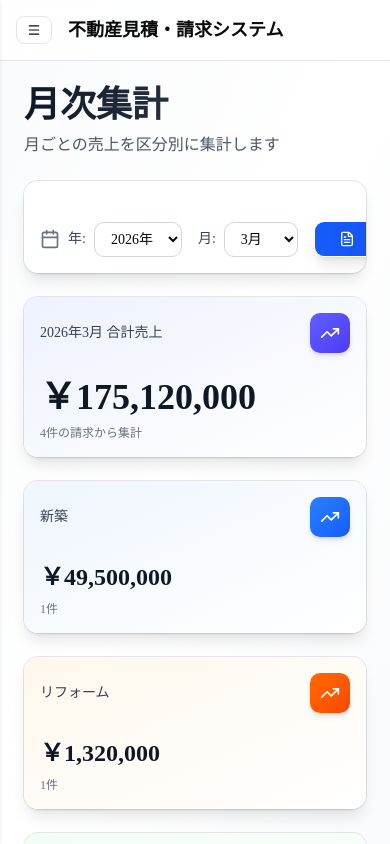
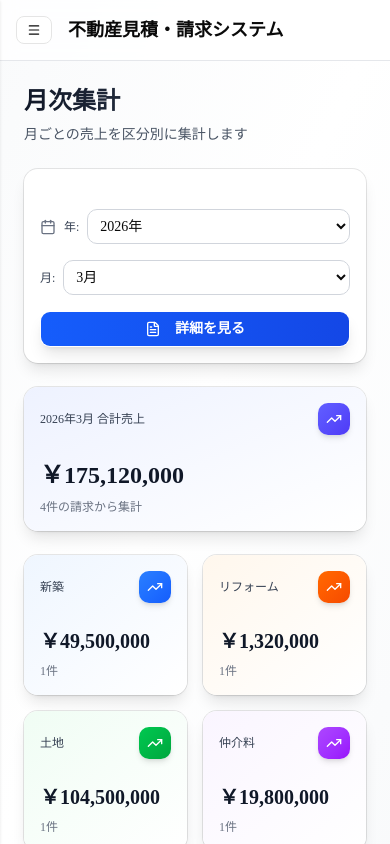
Before and after one commit to machgo19940122/real-estate-system-demo, a Next.js app: page /reports/monthly in a window 390 px wide. Built offline with nearby package versions, Linux system fonts and the light colour scheme.

Commit message:
集計画面のレスポンシブ対応

```diff
--- a/app/reports/monthly/page.tsx
+++ b/app/reports/monthly/page.tsx
@@ -119,24 +119,24 @@ export default function MonthlyReportsPage() {
       <div className="space-y-6">
         <div className="flex items-center justify-between">
           <div>
-            <h1 className="text-4xl font-bold bg-gradient-to-r from-gray-900 to-gray-700 bg-clip-text text-transparent">
+            <h1 className="text-2xl md:text-4xl font-bold bg-gradient-to-r from-gray-900 to-gray-700 bg-clip-text text-transparent">
               月次集計
             </h1>
-            <p className="text-gray-600 mt-2">月ごとの売上を区分別に集計します</p>
+            <p className="text-gray-600 mt-2 text-sm md:text-base">月ごとの売上を区分別に集計します</p>
           </div>
         </div>
 
         {/* 年月選択 */}
         <Card className="border-0 shadow-lg">
           <CardContent className="pt-6">
-            <div className="flex items-center gap-4">
-              <div className="flex items-center gap-2">
-                <Calendar className="h-5 w-5 text-gray-500" />
-                <label className="text-sm font-medium text-gray-700">年:</label>
+            <div className="flex flex-col md:flex-row items-stretch md:items-center gap-4">
+              <div className="flex items-center gap-2 flex-1">
+                <Calendar className="h-4 w-4 md:h-5 md:w-5 text-gray-500 flex-shrink-0" />
+                <label className="text-xs md:text-sm font-medium text-gray-700 whitespace-nowrap">年:</label>
                 <select
                   value={selectedYear}
                   onChange={(e) => setSelectedYear(parseInt(e.target.value))}
-                  className="px-3 py-2 border border-gray-300 rounded-lg focus:ring-2 focus:ring-blue-500 focus:border-transparent outline-none"
+                  className="flex-1 px-2 md:px-3 py-2 text-sm md:text-base border border-gray-300 rounded-lg focus:ring-2 focus:ring-blue-500 focus:border-transparent outline-none"
                 >
                   {years.map((year) => (
                     <option key={year} value={year}>
@@ -145,12 +145,12 @@ export default function MonthlyReportsPage() {
                   ))}
                 </select>
               </div>
-              <div className="flex items-center gap-2">
-                <label className="text-sm font-medium text-gray-700">月:</label>
+              <div className="flex items-center gap-2 flex-1">
+                <label className="text-xs md:text-sm font-medium text-gray-700 whitespace-nowrap">月:</label>
                 <select
                   value={selectedMonth}
                   onChange={(e) => setSelectedMonth(parseInt(e.target.value))}
-                  className="px-3 py-2 border border-gray-300 rounded-lg focus:ring-2 focus:ring-blue-500 focus:border-transparent outline-none"
+                  className="flex-1 px-2 md:px-3 py-2 text-sm md:text-base border border-gray-300 rounded-lg focus:ring-2 focus:ring-blue-500 focus:border-transparent outline-none"
                 >
                   {months.map((month) => (
                     <option key={month} value={month}>
@@ -161,13 +161,13 @@ export default function MonthlyReportsPage() {
               </div>
               <Link
                 href={`/reports/monthly/${selectedYear}/${selectedMonth}`}
-                className="ml-auto"
+                className="w-full md:w-auto md:ml-auto"
               >
                 <Button
                   size="lg"
-                  className="bg-gradient-to-r from-blue-600 to-blue-700 hover:from-blue-700 hover:to-blue-800 text-white shadow-lg hover:shadow-xl transition-all duration-200 font-semibold px-6 py-3"
+                  className="w-full md:w-auto bg-gradient-to-r from-blue-600 to-blue-700 hover:from-blue-700 hover:to-blue-800 text-white shadow-lg hover:shadow-xl transition-all duration-200 font-semibold px-4 md:px-6 py-2 md:py-3 text-sm md:text-base"
                 >
-                  <FileText className="h-5 w-5 mr-2" />
+                  <FileText className="h-4 w-4 md:h-5 md:w-5 mr-2" />
                   詳細を見る
                 </Button>
               </Link>
@@ -178,15 +178,15 @@ export default function MonthlyReportsPage() {
         {/* 合計金額 */}
         <Card className="border-0 shadow-lg bg-gradient-to-br from-indigo-50 to-white">
           <CardHeader className="flex flex-row items-center justify-between space-y-0 pb-2">
-            <CardTitle className="text-sm font-medium text-gray-700">
+            <CardTitle className="text-xs md:text-sm font-medium text-gray-700">
               {selectedYear}年{selectedMonth}月 合計売上
             </CardTitle>
-            <div className="h-10 w-10 rounded-lg bg-gradient-to-br from-indigo-500 to-indigo-600 flex items-center justify-center shadow-md">
-              <TrendingUp className="h-5 w-5 text-white" />
+            <div className="h-8 w-8 md:h-10 md:w-10 rounded-lg bg-gradient-to-br from-indigo-500 to-indigo-600 flex items-center justify-center shadow-md">
+              <TrendingUp className="h-4 w-4 md:h-5 md:w-5 text-white" />
             </div>
           </CardHeader>
           <CardContent>
-            <div className="text-4xl font-bold text-gray-900">
+            <div className="text-2xl md:text-4xl font-bold text-gray-900">
               {formatCurrency(totalAmount)}
             </div>
             <p className="text-xs text-gray-500 mt-2">
@@ -196,7 +196,7 @@ export default function MonthlyReportsPage() {
         </Card>
 
         {/* 区分別集計カード */}
-        <div className="grid gap-6 md:grid-cols-2 lg:grid-cols-4">
+        <div className="grid gap-4 md:gap-6 grid-cols-2 lg:grid-cols-4">
           {(["新築", "リフォーム", "土地", "仲介料"] as RevenueCategory[]).map(
             (category) => (
               <Card
@@ -204,17 +204,17 @@ export default function MonthlyReportsPage() {
                 className={`border-0 shadow-lg bg-gradient-to-br ${categoryBgColors[category]}`}
               >
                 <CardHeader className="flex flex-row items-center justify-between space-y-0 pb-2">
-                  <CardTitle className="text-sm font-medium text-gray-700">
+                  <CardTitle className="text-xs md:text-sm font-medium text-gray-700">
                     {categoryLabels[category]}
                   </CardTitle>
                   <div
-                    className={`h-10 w-10 rounded-lg bg-gradient-to-br ${categoryColors[category]} flex items-center justify-center shadow-md`}
+                    className={`h-8 w-8 md:h-10 md:w-10 rounded-lg bg-gradient-to-br ${categoryColors[category]} flex items-center justify-center shadow-md`}
                   >
-                    <TrendingUp className="h-5 w-5 text-white" />
+                    <TrendingUp className="h-4 w-4 md:h-5 md:w-5 text-white" />
                   </div>
                 </CardHeader>
                 <CardContent>
-                  <div className="text-2xl font-bold text-gray-900">
+                  <div className="text-xl md:text-2xl font-bold text-gray-900">
                     {formatCurrency(categoryTotals.totals[category])}
                   </div>
                   <p className="text-xs text-gray-500 mt-2">
```
Also changed, not shown: app/reports/monthly/[year]/[month]/client.tsx (+23 -23 lines).
